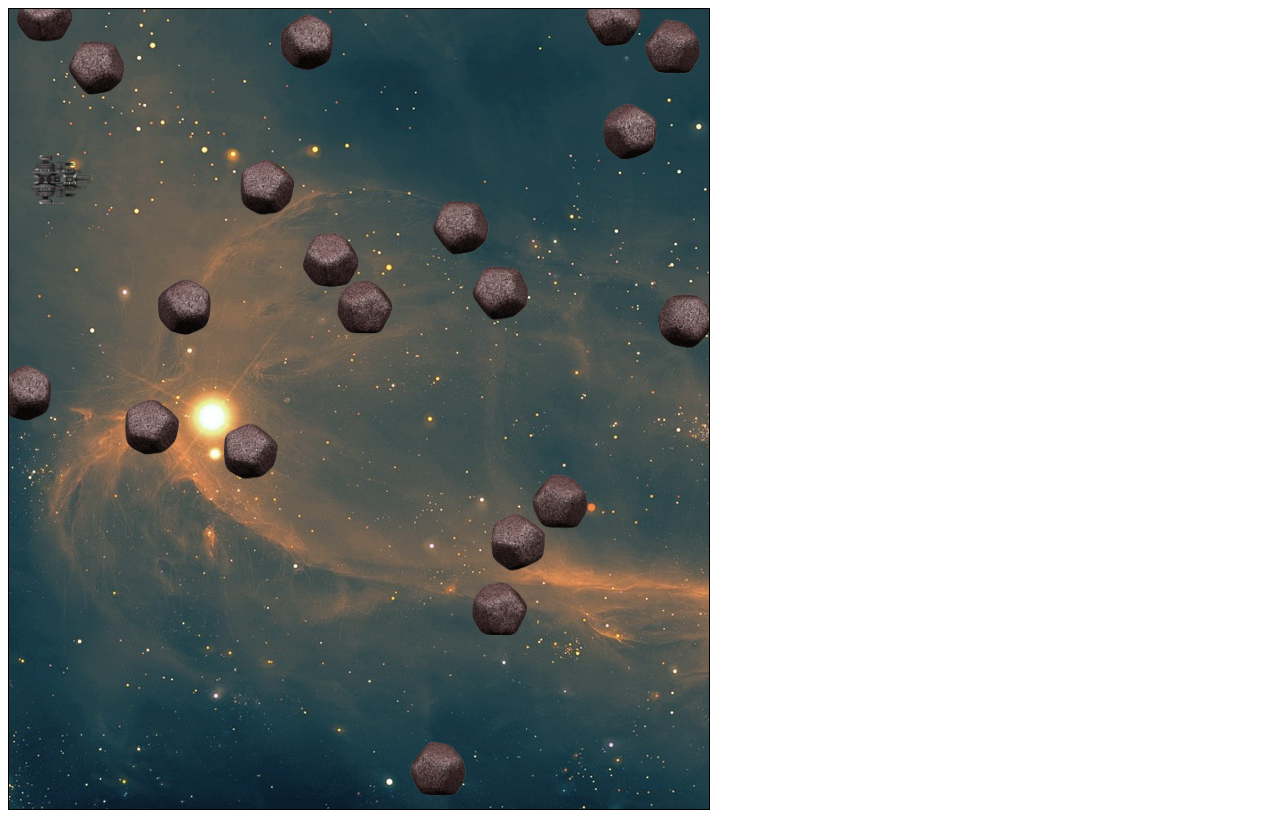
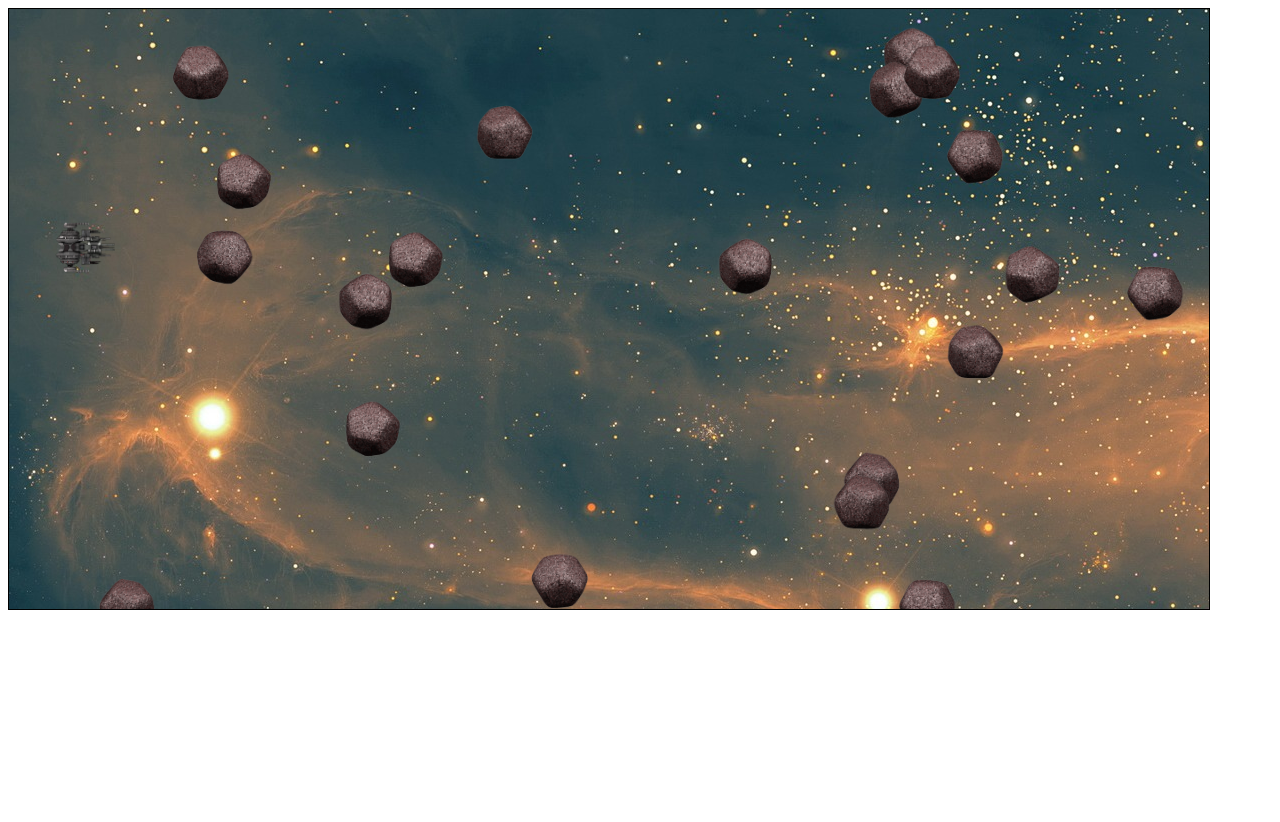
Before and after one commit to jpm4/Asteroids, a plain HTML site: page index.html in a window 1280 px wide. After the commit the page ends 800 px from the top, so only its background shows below. Drawn offline with Linux system fonts and the light colour scheme.

Commit message:
Clean up code

```diff
--- a/index.html
+++ b/index.html
@@ -22,7 +22,7 @@
     var canvas = document.getElementById("game-canvas");
     var ctx = canvas.getContext("2d");
 
-    var game = new Asteroids.Game(700, 800);
+    var game = new Asteroids.Game(1200, 600);
 
     canvas.width = game.dimX;
     canvas.height = game.dimY;
--- a/lib/game.js
+++ b/lib/game.js
@@ -25,7 +25,6 @@
   };
 
   Game.prototype.draw = function(ctx) {
-    // ctx.clearRect(0, 0, this.dimX, this.dimY);
     this.allObjects().forEach(function(object){
       object.draw(ctx);
     });
```
Also changed, not shown: lib/ship.js (+0 -14 lines).
